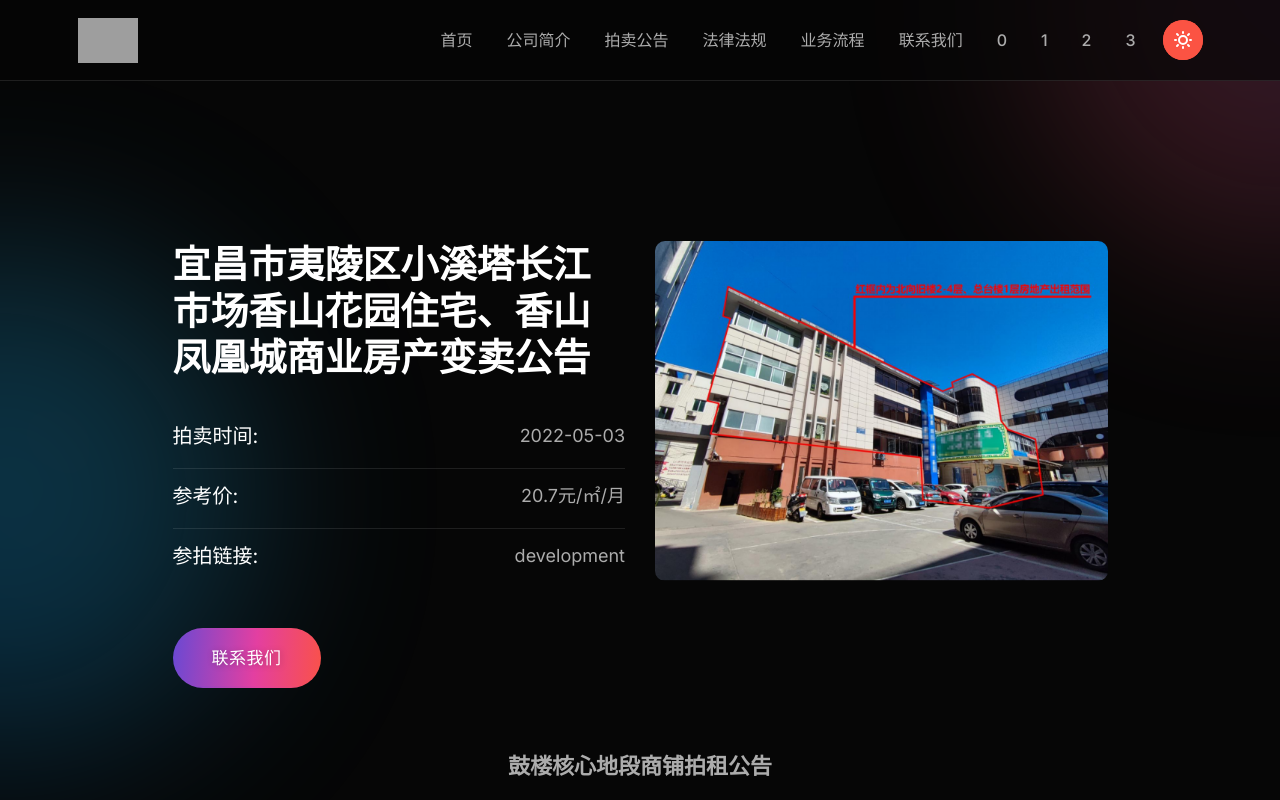
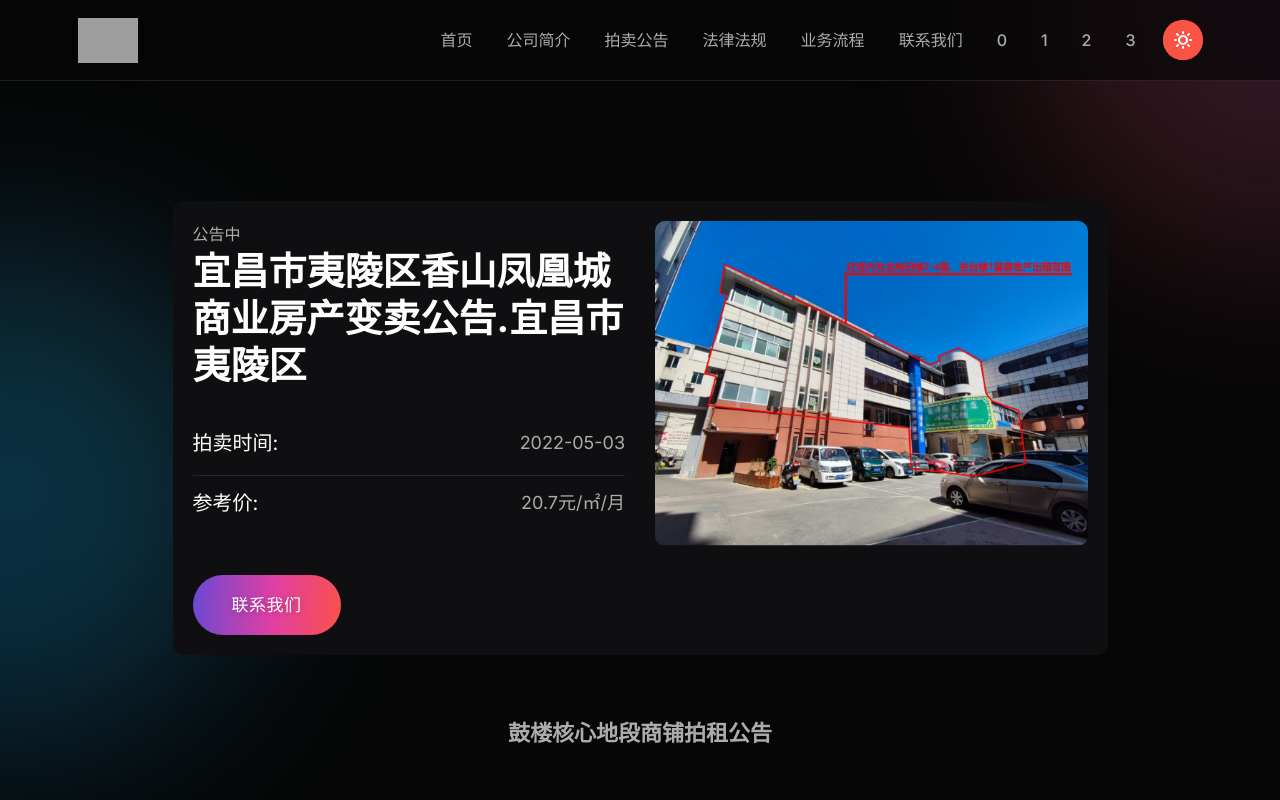
Before and after one commit to dest16/pm-fronted, a Vue app: page /message-details/1 in a window 1280 px wide. Shown: the top 800 px of the page. Built offline with nearby package versions, Linux system fonts and the light colour scheme; grey boxes are pictures that could not be loaded; what vue-cool-lightbox, vue-scrollactive, vue-typed-js would draw is missing.

Commit message:
界面微调

```diff
--- a/src/mixins/MessageItemMixin.js
+++ b/src/mixins/MessageItemMixin.js
@@ -6,7 +6,7 @@ export default {
                    id: 1,
                    portfolioImage: require(`@/assets/images/message/message-01.png`),
                    image: require(`@/assets/images/message/message-01.png`),
-                   title: '宜昌市夷陵区小溪塔长江市场香山花园住宅、香山凤凰城商业房产变卖公告',
+                   title: '宜昌市夷陵区香山凤凰城商业房产变卖公告.宜昌市夷陵区',
                    subtitle: '拍卖详情',
                    date: '2022-05-03',
                    client: '20.7元/㎡/月',
--- a/src/views/MessageDetailsPage.vue
+++ b/src/views/MessageDetailsPage.vue
@@ -6,14 +6,17 @@
           <div class="col-lg-10 offset-lg-1">
             <!-- 风格1 -->
             <div class="inner">
-              <div class="details-list">
+              <div class="frame-image">
 <!--                <div class="thumbnail alignwide">-->
 <!--                  <img class="radius w-100" :src="portfolio.largeImage" alt="Corporate Image"/>-->
 <!--                </div>-->
 
-                <div class="row mt--40 row--25">
+                <div class="row  row--25">
                   <div class="col-lg-6">
                     <div class="content-left">
+                      <span class="date-of-timeline" data-aos="fade-up" data-aos-delay="50">
+                        公告中
+                      </span>
                       <h2 class="title">{{ portfolio.title }}</h2>
                       <div class="single-list-wrapper">
                         <div class="single-list">
@@ -24,10 +27,10 @@
                           <label>参考价:</label>
                           <span>{{ portfolio.client }}</span>
                         </div>
-                        <div class="single-list">
-                          <label>参拍链接:</label>
-                          <span>{{ portfolio.category }}</span>
-                        </div>
+<!--                        <div class="single-list">-->
+<!--                          <label>参拍链接:</label>-->
+<!--                          <span>{{ portfolio.category }}</span>-->
+<!--                        </div>-->
                       </div>
                       <div class="view-btn mt--50">
                         <a class="btn-default btn-large round" :href="portfolio.btn.link">
```
